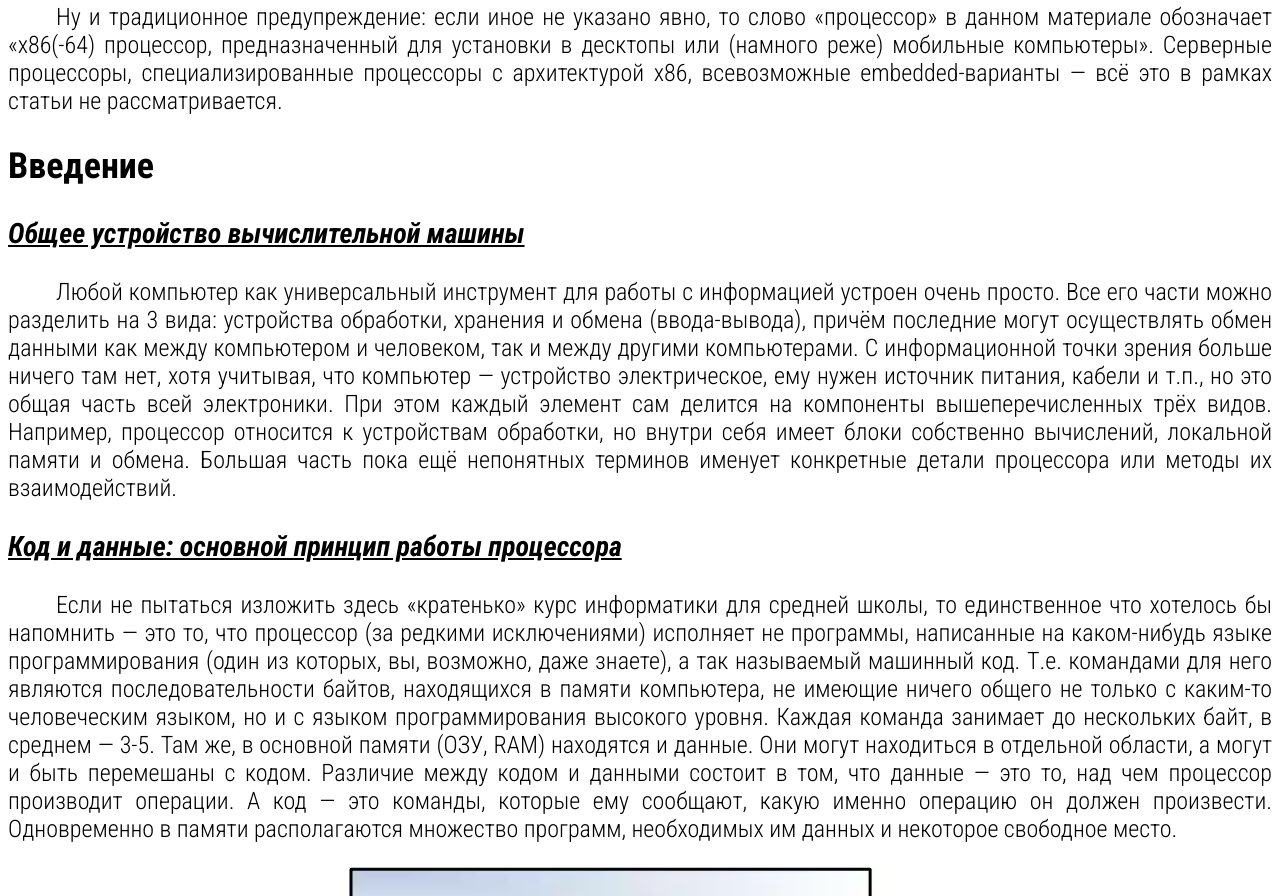
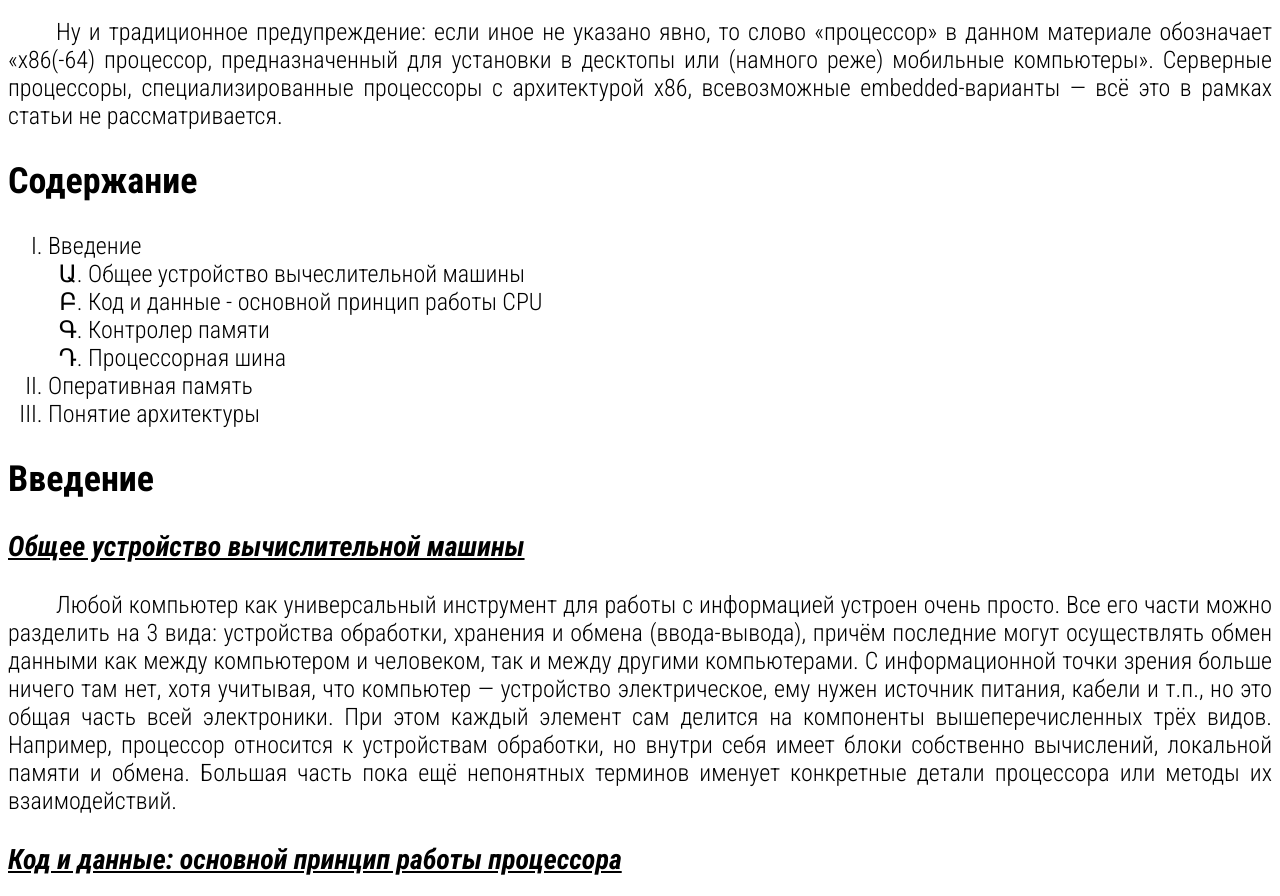
Before and after one commit to Smetank0105/PD_411_Web, a plain HTML site: page cpu.html in a window 1280 px wide. Shown: the part 667-1563 px from the top of the page. Drawn offline with Linux system fonts and the light colour scheme.

Commit message:
css in progress

```diff
--- a/cpu.html
+++ b/cpu.html
@@ -13,8 +13,8 @@
 <body>
 	<h1>
 		Современные десктопные процессоры архитектуры x86
-		общие принципы работы (x86 CPU digest 2.0)
 	</h1>
+	<h2>общие принципы работы (x86 CPU digest 2.0)</h2>
 
 	<p>Этот материал представляет собой обновлённую, существенно переработанную и дополненную версию статьи 2006 года, которая называлась «Современные десктопные процессоры архитектуры x86: общие принципы работы (x86 CPU FAQ 1.0)». Правда, чтобы не вводить потенциальных читателей в заблуждение словом «FAQ», мы решили назвать новый материал более правильным, как нам кажется, термином — «дайджест». Действительно, ведь большая его часть — это не ответы на конкретные вопросы, а разъяснения и краткие выжимки из чего угодно — от технической документации до истории развития микропроцессорной отрасли. Для кого предназначен данный материал? Нам видятся две группы потенциальных читателей.</p>
 
@@ -23,7 +23,20 @@
 	<p>Вторая группа — это те, кто не найдёт в статье почти ничего нового для себя — но им попросту лень писать нечто похожее самостоятельно, чтобы сосредоточить разбросанные по мозгу знания в одном месте, «причесать» их, систематизировать, упорядочить, осовременить, и так далее. Мы сами отлично понимаем, как бывает лениво писать конспекты :) (а особенно — хорошие конспекты), поэтому если наш дайджест вас устраивает — мы с радостью дарим вам возможность им пользоваться.</p>
 
 	<p>Ну и традиционное предупреждение: если иное не указано явно, то слово «процессор» в данном материале обозначает «x86(-64) процессор, предназначенный для установки в десктопы или (намного реже) мобильные компьютеры». Серверные процессоры, специализированные процессоры с архитектурой x86, всевозможные embedded-варианты — всё это в рамках статьи не рассматривается.</p>
-
+	<h2>Содержание</h2>
+	<ol>
+		<li>
+			Введение
+			<ul>
+				<li>Общее устройство вычеслительной машины</li>
+				<li>Код и данные - основной принцип работы CPU</li>
+				<li>Контролер памяти</li>
+				<li>Процессорная шина</li>
+			</ul>
+		</li>
+		<li>Оперативная память</li>
+		<li>Понятие архитектуры</li>
+	</ol>
 	<h2>Введение</h2>
 	<h3>Общее устройство вычислительной машины</h3>
 	<p>Любой компьютер как универсальный инструмент для работы с информацией устроен очень просто. Все его части можно разделить на 3 вида: устройства обработки, хранения и обмена (ввода-вывода), причём последние могут осуществлять обмен данными как между компьютером и человеком, так и между другими компьютерами. С информационной точки зрения больше ничего там нет, хотя учитывая, что компьютер — устройство электрическое, ему нужен источник питания, кабели и т.п., но это общая часть всей электроники. При этом каждый элемент сам делится на компоненты вышеперечисленных трёх видов. Например, процессор относится к устройствам обработки, но внутри себя имеет блоки собственно вычислений, локальной памяти и обмена. Большая часть пока ещё непонятных терминов именует конкретные детали процессора или методы их взаимодействий.</p>
--- a/style.css
+++ b/style.css
@@ -22,3 +22,11 @@ figure
 	font-style:italic;
 	font-weight:100;
 }
+ol
+{
+	list-style:upper-roman;
+}
+ul
+{
+	list-style:armenian;
+}
```
